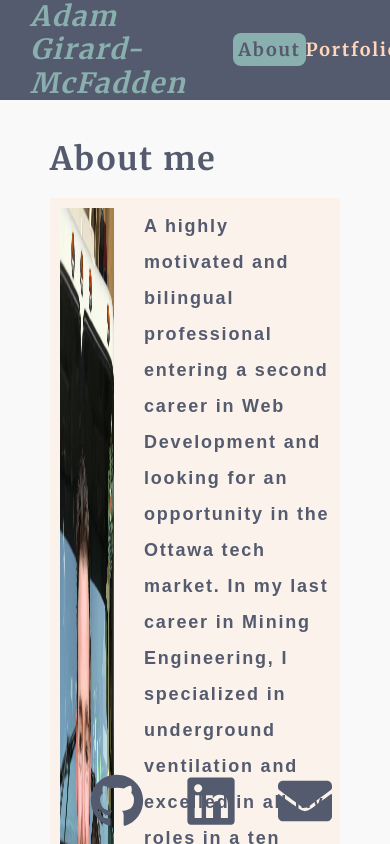
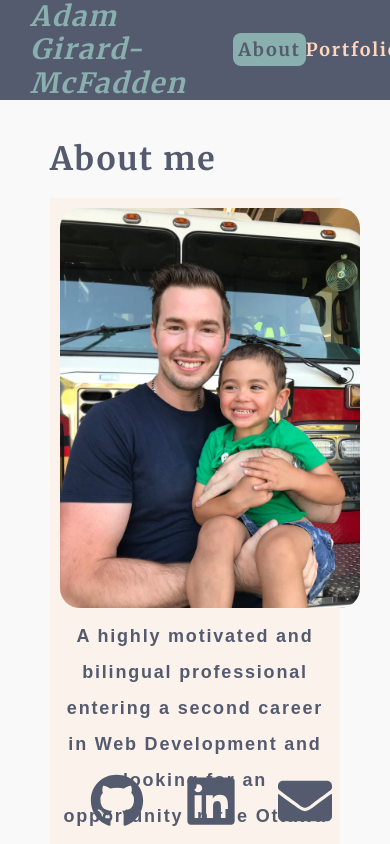
Before and after one commit to adamgmcfadden/myReactPortfolio, a React (Create React App) app: page / in a window 390 px wide. Shown: the top 844 px of the page. Built offline with nearby package versions, Linux system fonts and the light colour scheme.

Commit message:
responsive enough

```diff
--- a/src/components/Navigation/index.js
+++ b/src/components/Navigation/index.js
@@ -12,7 +12,7 @@ function Nav(props) {
   return (
     <header className="d-flex flex-row">
       <h1> Adam Girard-McFadden</h1>
-      <nav className="col-8 nav-cont">
+      <nav className="col-8 nav-cont ">
         <ul className="d-flex flex-row justify-content-between nav-ul">
           {tabs.map((tab) => (
             <li className="nav-li" key={tab}>
--- a/src/index.css
+++ b/src/index.css
@@ -123,11 +123,20 @@ nav a:hover {
 
 /* paragraph styling */
 .para-style {
-  margin-left: 30px;
+  margin-top: 10px;
+  text-align: center;
   color: var(--dark);
   font-family: Arial, Helvetica, sans-serif;
   line-height: 2;
 }
+
+.profile-img-style {
+  margin: 0 auto;
+  width: 300px;
+  max-height: 400px;
+  border-radius: 20px;
+}
+
 /* -------------------------------
 -----  ABOUT ME STYLING ENDS -----
 ------------------------------- */
@@ -323,3 +332,7 @@ footer {
 /* -------------------------------
 ------  FOOTER STYLING ENDS ------
 ------------------------------- */
+
+/*--------------------------
+MEDIA QUERIES SECTION STARTS
+--------------------------*/
--- a/src/pages/About/index.js
+++ b/src/pages/About/index.js
@@ -5,12 +5,11 @@ function About() {
   return (
     <section className="container-style">
       <h1 className="page-title">About me</h1>
-      <div className="d-flex flex-row main-cont-background">
+      <div className="main-cont-background d-flex flex-column">
         <img
           src={coverImage}
           className="profile-img-style"
-          style={{ width: "20%" }}
-          alt="cover"
+          alt="picture of Adam Girard-McFadden and his son"
         />
 
         <p className="para-style">
```
